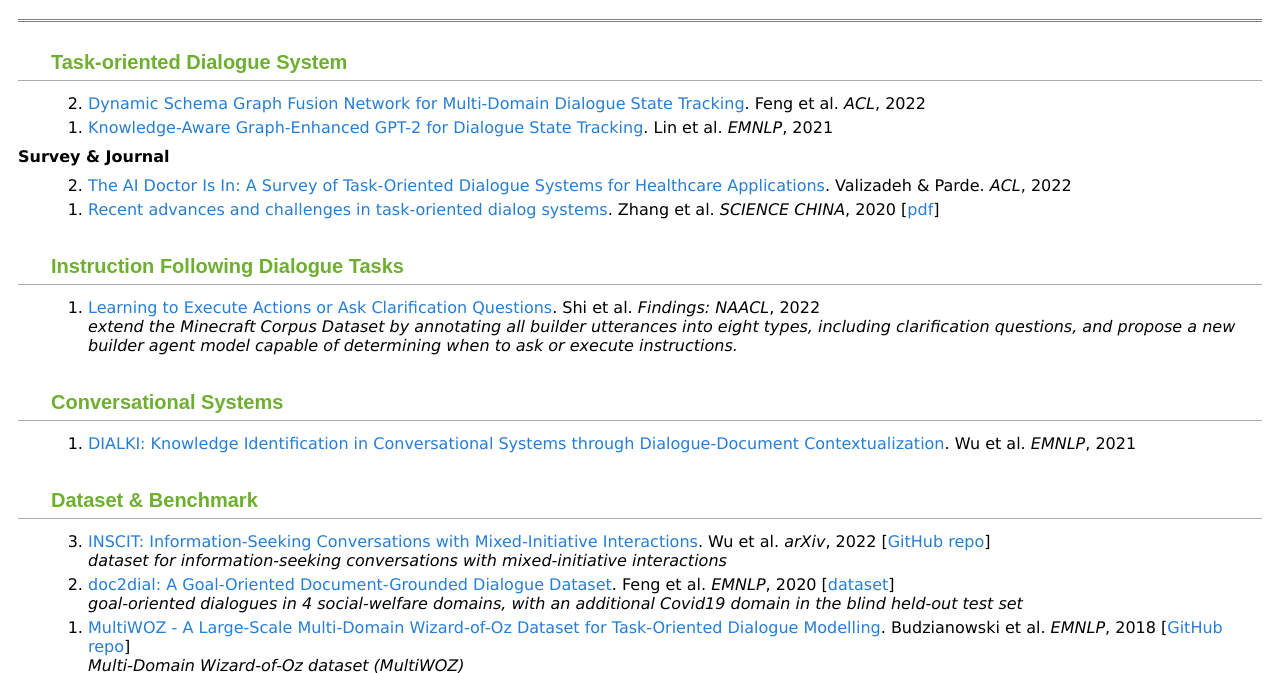
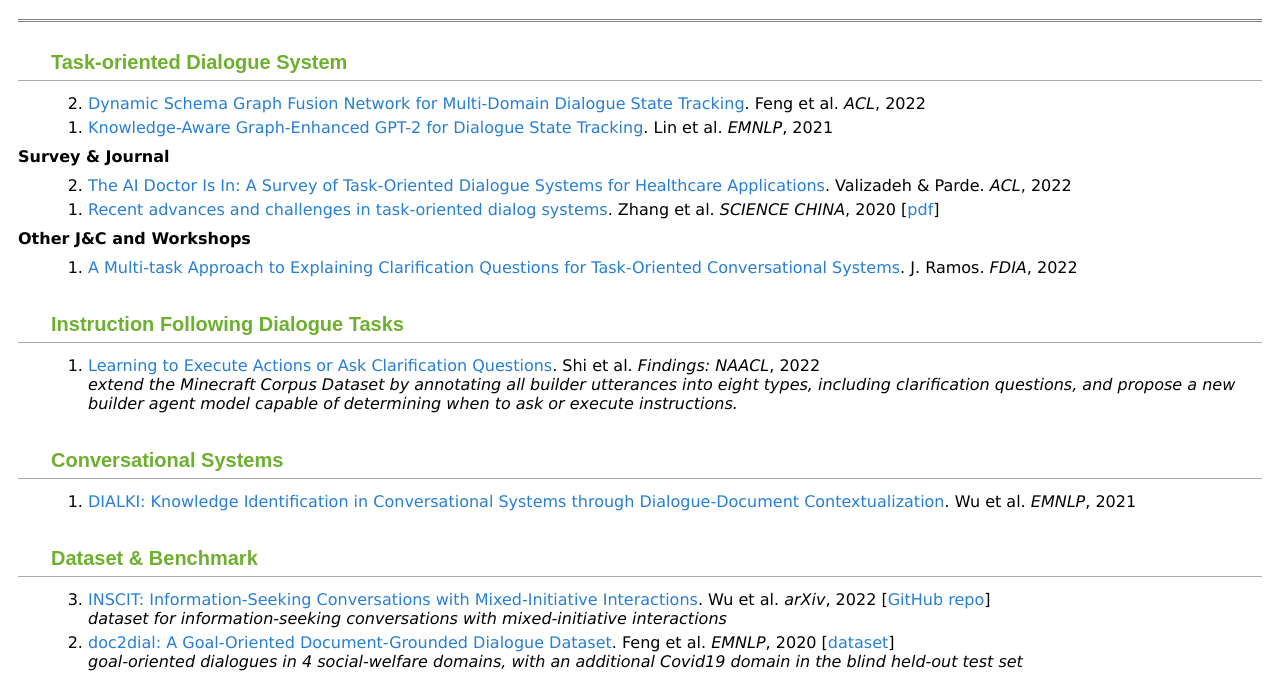
Before and after one commit to njuhugn/njuhugn.github.io, a plain HTML site: page dialogue-system.html in a window 1280 px wide. Shown: the part 101-774 px from the top of the page. Drawn offline with nearby package versions, Linux system fonts and the light colour scheme; some packages are replaced by stand-ins of ours.

Commit message:
Update dialogue-system.html

```diff
--- a/dialogue-system.html
+++ b/dialogue-system.html
@@ -52,6 +52,11 @@ MathJax.Hub.Config({
 <li><a href="https://arxiv.org/abs/2207.00746" target="_blank">Recent advances and challenges in task-oriented dialog systems</a>. Zhang et al. <i>SCIENCE CHINA</i>, 2020 [<a href="./paper-dialogue/Recent advances and challenges in task-oriented dialog systems-zhang-SciCN-20.pdf" target="_blank">pdf</a>]
 </ol>
 
+<strong>Other J&C and Workshops</strong>
+<ol reversed>
+<li><a href="https://essir2022.org/fdia/papers/ramos.pdf" target="_blank">A Multi-task Approach to Explaining Clarification Questions for Task-Oriented Conversational Systems</a>. J. Ramos. <i>FDIA</i>, 2022
+</ol>
+
 <h2 style="CLEAR: both;">Instruction Following Dialogue Tasks</h2>
 <ol reversed>
 <li><a href="https://aclanthology.org/2022.findings-naacl.158/" target="_blank">Learning to Execute Actions or Ask Clarification Questions</a>. Shi et al. <i>Findings: NAACL</i>, 2022
```
